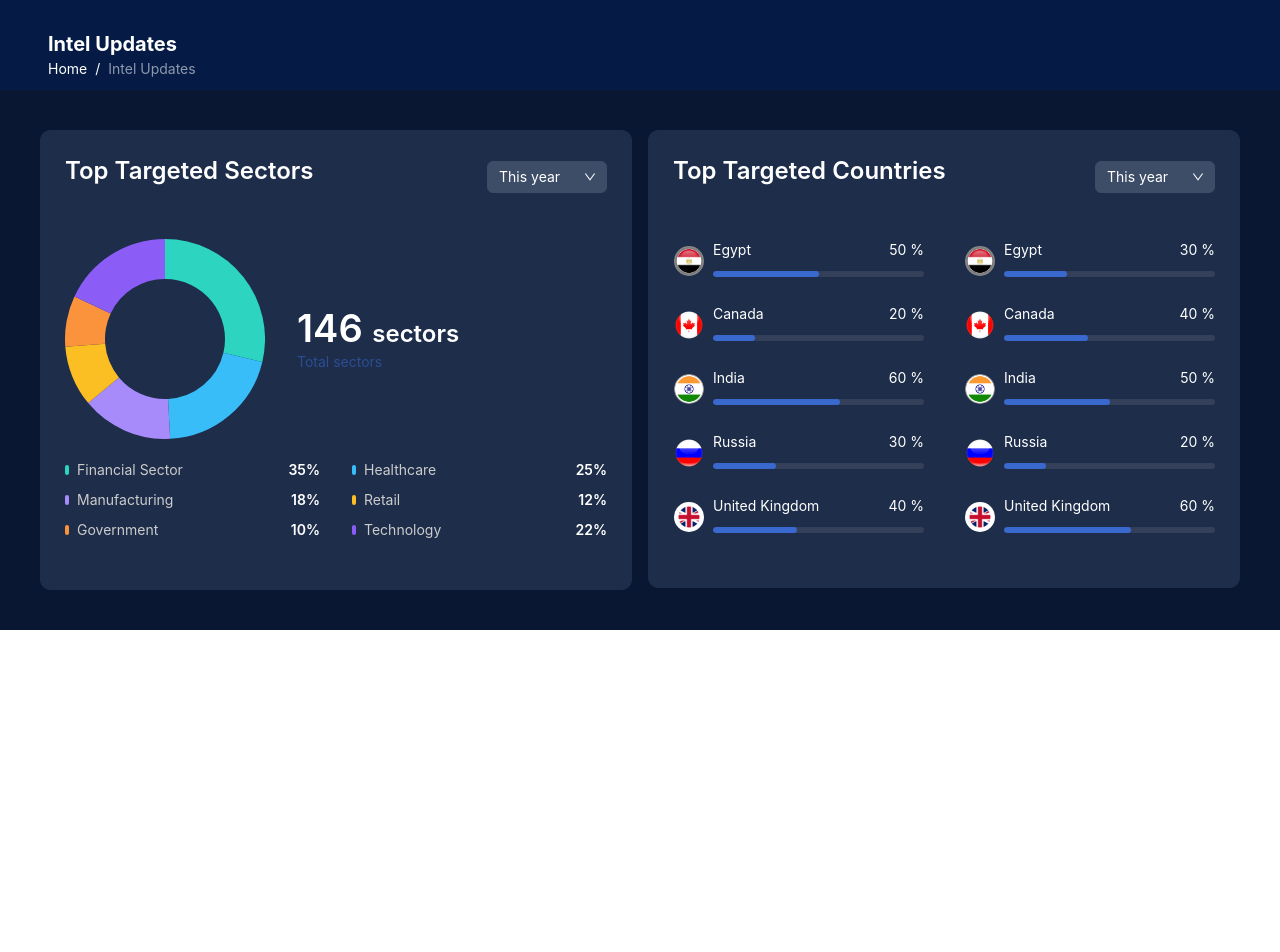
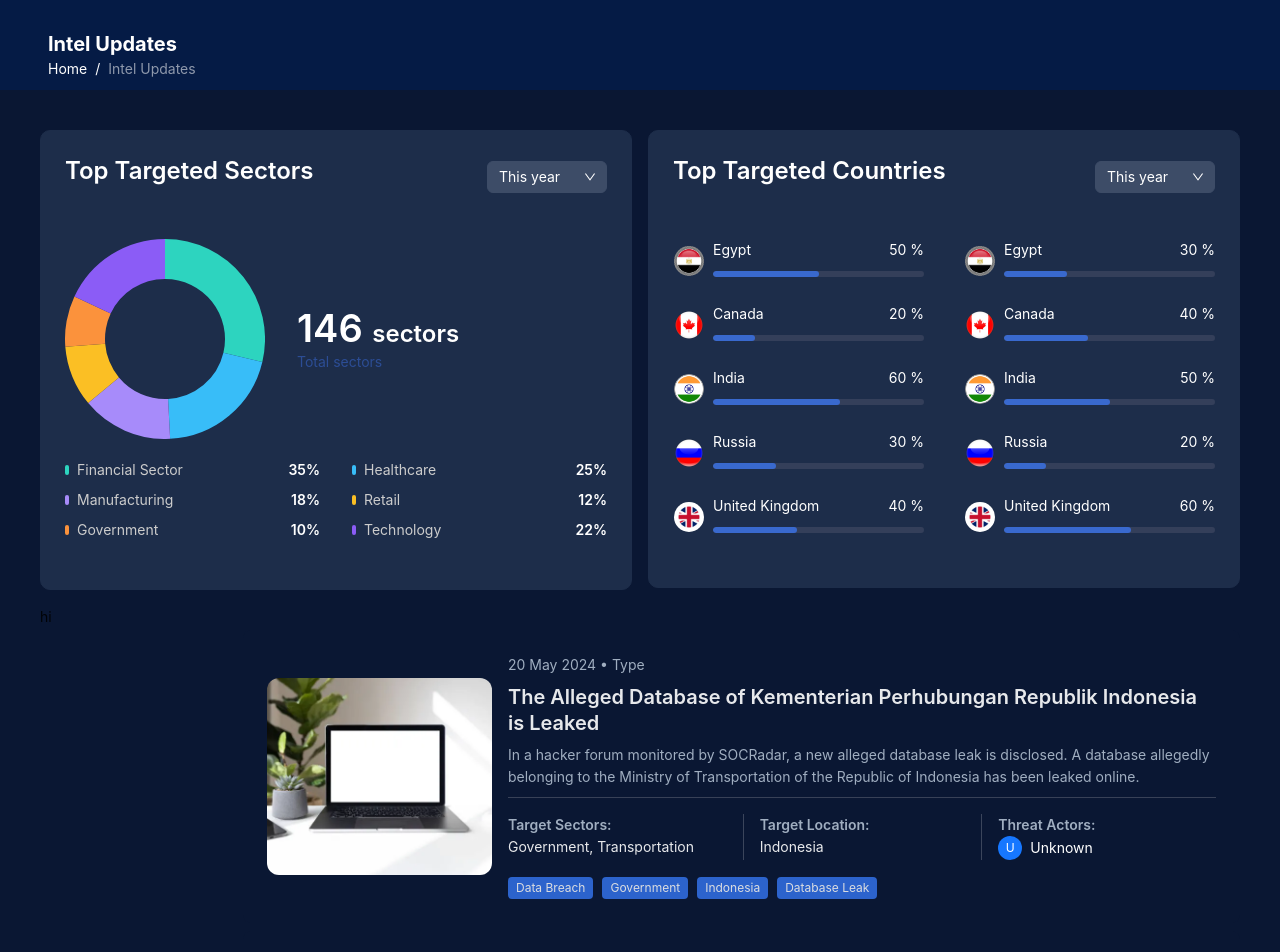
Before and after one commit to osama-amer60/intel-dashboard, a Next.js app: page / in a window 1280 px wide. Shown: the top 952 px of the page. Before the commit the page ends 800 px from the top, so only its background shows below. Built offline with nearby package versions, Linux system fonts and the light colour scheme.

Commit message:
feat: Add IntelList component and integrate it into Home page; enhance date formatting utility

```diff
--- a/app/page.tsx
+++ b/app/page.tsx
@@ -2,6 +2,7 @@
 
 import CountryProgressList from "@/components/charts/CountryProgressList"
 import SectorChart from "@/components/charts/SectorChart"
+import { IntelList } from "@/components/dashboard/IntelList"
 import StatsCard from "@/components/dashboard/StatsCard"
 import { Col, Row } from "antd"
 import { useState } from "react"
@@ -32,6 +33,14 @@ export default function Home() {
           </StatsCard>
         </Col>
       </Row>
+      <Row gutter={[16, 16]} className="mt-4">
+        <Col span={24} lg={4}>
+          hi
+        </Col>
+        <Col span={24} lg={20}>
+          <IntelList />
+        </Col>
+      </Row>
     </div>
   )
 }
--- /dev/null
+++ b/components/dashboard/IntelList.tsx
@@ -0,0 +1,184 @@
+/* eslint-disable @typescript-eslint/no-explicit-any */
+"use client"
+
+import { useIntelUpdates } from "@/hooks/useIntelUpdates"
+import defaultImg from "@/public/default-laptop.webp"
+import { formatDate } from "@/utils/dateUtils"
+import {
+  Avatar,
+  Card,
+  Col,
+  Divider,
+  Grid,
+  Row,
+  Space,
+  Tag,
+  Typography,
+} from "antd"
+import Image from "next/image"
+import { DataStateCard } from "../common/DataStateCard"
+
+const { Text, Title } = Typography
+const { useBreakpoint } = Grid
+
+const targetBlocksStyle = {
+  whiteSpace: "nowrap",
+  overflow: "hidden",
+  textOverflow: "ellipsis",
+  maxWidth: "100%",
+  color: "rgb(255, 255, 255,0.9)",
+  marginBlockEnd: 0,
+}
+
+const borderBlockStyle = {
+  borderInlineStart: "1px solid rgba(255, 255, 255, 0.2)",
+  paddingInlineStart: 16,
+}
+
+export const IntelList = () => {
+  const screens = useBreakpoint()
+  const isMobile = !screens.md
+
+  const { data, isLoading, isError } = useIntelUpdates({
+    search: "",
+    tags: [],
+    regions: [],
+    sectors: [],
+  })
+
+  if (isLoading || isError) {
+    return <DataStateCard isLoading={isLoading} isError={isError} />
+  }
+
+  const renderIntelCard = (item: any) => (
+    <Card
+      key={item.id}
+      style={{
+        backgroundColor: "#0a1733",
+        border: "none",
+      }}
+    >
+      <Row gutter={[16, 16]} align="middle">
+        <Col xs={24} md={6}>
+          <Image
+            src={item.thumbnail || defaultImg}
+            alt={item.title}
+            style={{
+              width: "100%",
+              aspectRatio: "4 / 3.5",
+              objectFit: "cover",
+              borderRadius: 12,
+              overflow: "hidden",
+            }}
+          />
+        </Col>
+
+        <Col xs={24} md={18}>
+          <Space direction="vertical" style={{ width: "100%" }}>
+            <Text style={{ color: "#a0aec0" }}>
+              {formatDate(item.date)} • Type
+            </Text>
+
+            <Title
+              level={isMobile ? 5 : 4}
+              style={{
+                color: "rgb(255, 255, 255,0.9)",
+                marginBottom: 0,
+                lineHeight: "1.3em",
+                overflow: "hidden",
+              }}
+            >
+              <span className="text-white/90 mb-0 leading-[1.3] line-clamp-2">
+                {item.title}
+              </span>
+            </Title>
+
+            <Typography.Paragraph
+              ellipsis={{ rows: 2 }}
+              style={{
+                color: "#a0aec0",
+                marginBottom: 0,
+              }}
+            >
+              {item.description}
+            </Typography.Paragraph>
+
+            <Divider
+              size="small"
+              style={{
+                backgroundColor: "rgb(255, 255, 255,0.2)",
+                marginTop: 1,
+              }}
+            />
+
+            <Row gutter={[8, 8]}>
+              <Col xs={24} sm={12} lg={8}>
+                <Text strong style={{ color: "#a0aec0" }}>
+                  Target Sectors:
+                </Text>
+                <Typography.Paragraph style={targetBlocksStyle}>
+                  {item.targetSectors?.join(", ") || "—"}
+                </Typography.Paragraph>
+              </Col>
+
+              <Col xs={24} sm={12} lg={8} style={borderBlockStyle}>
+                <Text strong style={{ color: "#a0aec0" }}>
+                  Target Location:
+                </Text>
+                <Typography.Paragraph style={targetBlocksStyle}>
+                  {item.targetCountries?.join(", ") || "—"}{" "}
+                </Typography.Paragraph>
+              </Col>
+
+              <Col xs={24} sm={12} lg={8} style={borderBlockStyle}>
+                <Space direction="vertical" size={0}>
+                  <Text strong style={{ color: "#a0aec0" }}>
+                    Threat Actors:
+                  </Text>
+                  <Space align="center" size={8}>
+                    <Avatar
+                      size="small"
+                      style={{
+                        backgroundColor: "#1677ff",
+                        color: "white",
+                        fontSize: 12,
+                      }}
+                    >
+                      {(item.threatActor?.[0] || "U").toUpperCase()}
+                    </Avatar>
+                    <Text style={{ color: "#FFF" }}>
+                      {item.threatActor || "Unknown"}
+                    </Text>
+                  </Space>
+                </Space>
+              </Col>
+            </Row>
+
+            <Space wrap style={{ marginTop: 8 }}>
+              {item.tags.slice(0, 8).map((tag: string, index: number) => (
+                <Tag
+                  key={index}
+                  color="#3271E7"
+                  style={{ opacity: 0.85, marginInlineEnd: 1 }}
+                >
+                  {tag}
+                </Tag>
+              ))}
+              {item.tags.length > 8 && (
+                <Tag color="#3271E7" style={{ opacity: 0.85 }}>
+                  + {item.tags.length - 8}
+                </Tag>
+              )}
+            </Space>
+          </Space>
+        </Col>
+      </Row>
+    </Card>
+  )
+
+  return (
+    <Space direction="vertical" style={{ width: "100%", marginTop: 24 }}>
+      {data?.data.map((item) => renderIntelCard(item))}
+    </Space>
+  )
+}
--- a/data/mockIntel.ts
+++ b/data/mockIntel.ts
@@ -18,7 +18,6 @@ export const mockIntelUpdates: IntelUpdate[] = [
     targetCountries: ["Indonesia"],
     tags: ["Data Breach", "Government", "Indonesia", "Database Leak"],
     source: "SOCRadar",
-    thumbnail: "/images/database-leak.jpg",
   },
   {
     id: "2",
--- /dev/null
+++ b/hooks/useIntelUpdates.ts
@@ -0,0 +1,28 @@
+import { FilterState, IntelUpdate } from "@/types/intel"
+import { useQuery } from "@tanstack/react-query"
+
+export function useIntelUpdates(filters: FilterState = {}) {
+  return useQuery({
+    queryKey: ["intel-updates", filters],
+    queryFn: async () => {
+      const params = new URLSearchParams()
+
+      if (filters.search) params.append("search", filters.search)
+      filters.tags?.forEach((t) => params.append("tags", t))
+      filters.regions?.forEach((r) => params.append("Regions", r))
+      filters.sectors?.forEach((s) => params.append("sectors", s))
+      if (filters.dateFrom) params.append("dateFrom", filters.dateFrom)
+      if (filters.dateTo) params.append("dateTo", filters.dateTo)
+
+      const response = await fetch(`/api/intel?${params.toString()}`)
+
+      if (!response.ok) {
+        throw new Error("Failed to fetch intel updates")
+      }
+
+      const result = await response.json()
+      return result as { data: IntelUpdate[]; total: number; timestamp: string }
+    },
+    staleTime: 1000 * 60 * 5,
+  })
+}
--- a/types/intel.ts
+++ b/types/intel.ts
@@ -31,15 +31,10 @@ export interface CountryData {
 // types/filters.ts
 
 export interface FilterState {
-  search: string
-  tags: string[]
-  industries: string[]
-  Regions: string[]
-  categories: string[]
-  sectors: string[]
-  group: string[]
-  dateRange: {
-    from: Date | null
-    to: Date | null
-  }
+  search?: string
+  tags?: string[]
+  regions?: string[]
+  sectors?: string[]
+  dateFrom?: string
+  dateTo?: string
 }
--- /dev/null
+++ b/utils/dateUtils.ts
@@ -0,0 +1,11 @@
+import { format, parseISO } from "date-fns"
+
+export const formatDate = (dateString: string): string => {
+  try {
+    const date = parseISO(dateString)
+    return format(date, "dd MMM yyyy")
+  } catch (error) {
+    console.error("Invalid date string:", dateString, error)
+    return dateString
+  }
+}
```
Also changed, not shown: public/default-laptop.webp (added).
